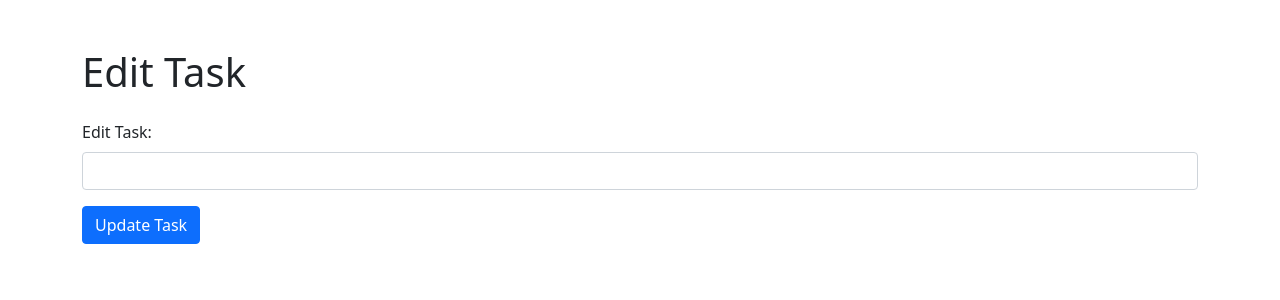
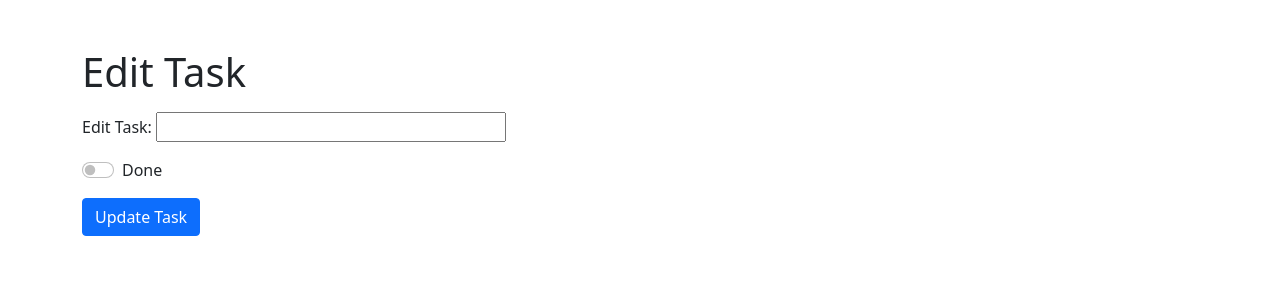
Before and after one commit to nubcoder420/Professional-Portfolio-Projects, a Flask app: page /edit/1 in a window 1280 px wide. Shown: the part 56-356 px from the top of the page. Run offline with Flask 3, Linux system fonts and the light colour scheme; data comes from the database, SQL or seed files in the repository; some libraries are stand-ins or nearby versions.

Commit message:
Add Task Done Functionality

```diff
--- a/Day 87 - Web Development - Todo List Webapp/app.py
+++ b/Day 87 - Web Development - Todo List Webapp/app.py
@@ -1,7 +1,7 @@
 from flask import Flask, render_template, request, redirect, url_for
 from flask_sqlalchemy import SQLAlchemy
 from flask_wtf import FlaskForm
-from wtforms import StringField, SubmitField, HiddenField
+from wtforms import StringField, SubmitField, HiddenField, BooleanField
 from wtforms.validators import DataRequired
 from flask_bootstrap import Bootstrap
 
@@ -17,10 +17,12 @@
 class Task(db.Model):
     id = db.Column(db.Integer, primary_key=True)
     content = db.Column(db.String(200), nullable=False)
+    done = db.Column(db.Boolean, default=False)
 
 class TaskForm(FlaskForm):
     task = StringField('Task', validators=[DataRequired()])
     task_id = HiddenField('Task ID')
+    done = BooleanField('Done')
     submit = SubmitField('Update Task')
 
 #----- run once to create db -----#
@@ -38,7 +40,8 @@
     form = TaskForm(request.form)
     if form.validate_on_submit:
         new_task_content = form.task.data
-        new_task = Task(content=new_task_content)
+        new_task_done = form.done.data
+        new_task = Task(content=new_task_content, done=new_task_done)
         db.session.add(new_task)
         db.session.commit()
     return redirect(url_for('index'))
@@ -50,6 +53,7 @@
 
     if request.method == 'POST' and form.validate_on_submit():
         task.content = form.task.data
+        task.done = form.done.data
         db.session.commit()
         return redirect(url_for('index'))
 
--- a/Day 87 - Web Development - Todo List Webapp/templates/edit_task.html
+++ b/Day 87 - Web Development - Todo List Webapp/templates/edit_task.html
@@ -6,18 +6,24 @@
 
 <h1 class="mt-5">Edit Task</h1>
 
-<form action="{{ url_for('edit_task', task_id=task.id) }}" method='post' class="mt-4">
-
+<form action="{{ url_for('edit_task', task_id=task.id) }}" method='post' class="mt-3">
     {{ form.csrf_token }}
     {{ form.hidden_tag() }}
 
     <div class="mb-3">
-        <label for="{{ form.task.id }}" class="form-label">Edit Task:</label>
-        {{ form.task(size=32, id=form.task.id, class='form-control') }}
+        <label for="{{ form.task.id }}">Edit Task:</label>
+        {{ form.task(size=32, id=form.task.id) }}
+    </div>
+
+    <div class="mb-3">
+        <div class="form-check form-switch">
+            <input class="form-check-input" type="checkbox" id="doneCheckbox" name="done" {% if form.done.data
+                %}checked{% endif %}>
+            <label class="form-check-label" for="doneCheckbox">Done</label>
+        </div>
     </div>
 
     <button type="submit" class="btn btn-primary">Update Task</button>
-
 </form>
 
 {% endblock %}
```
Also changed, not shown: Day 87 - Web Development - Todo List Webapp/templates/index.html (+8 -1 lines).
